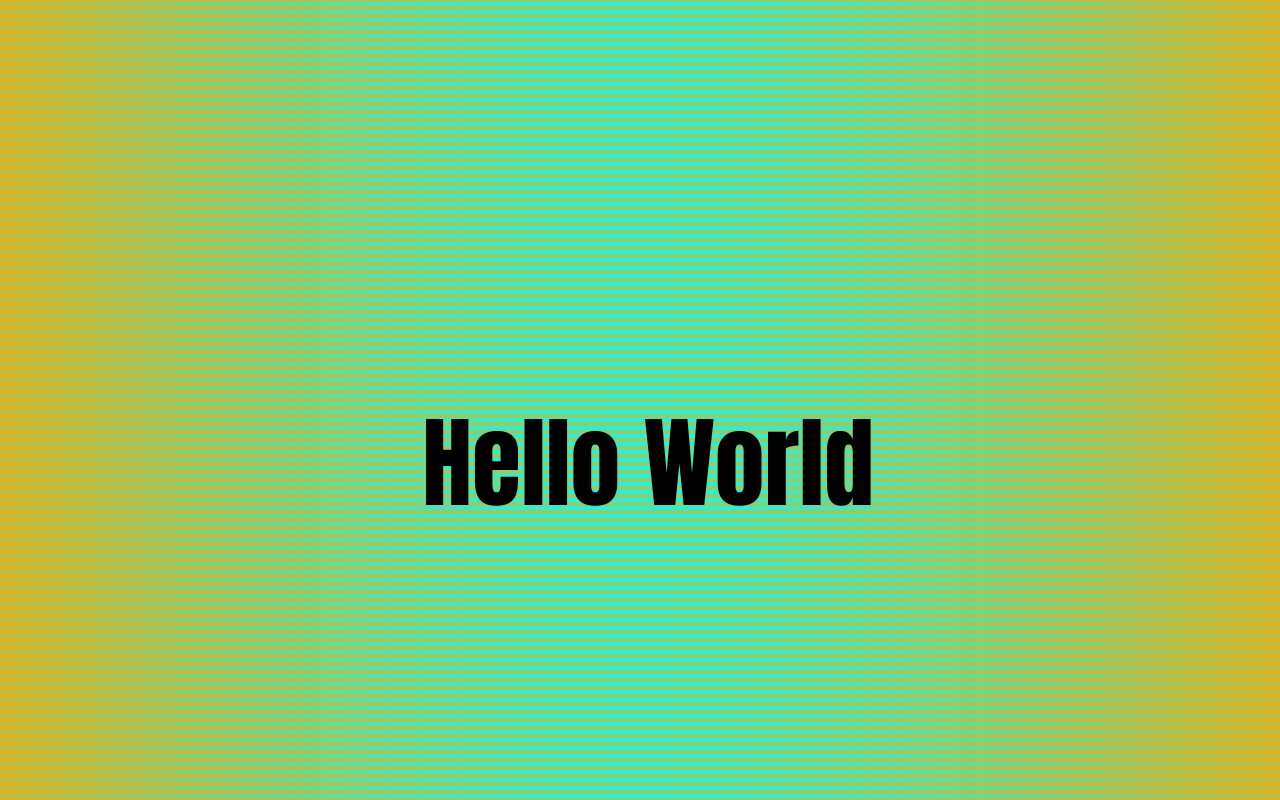
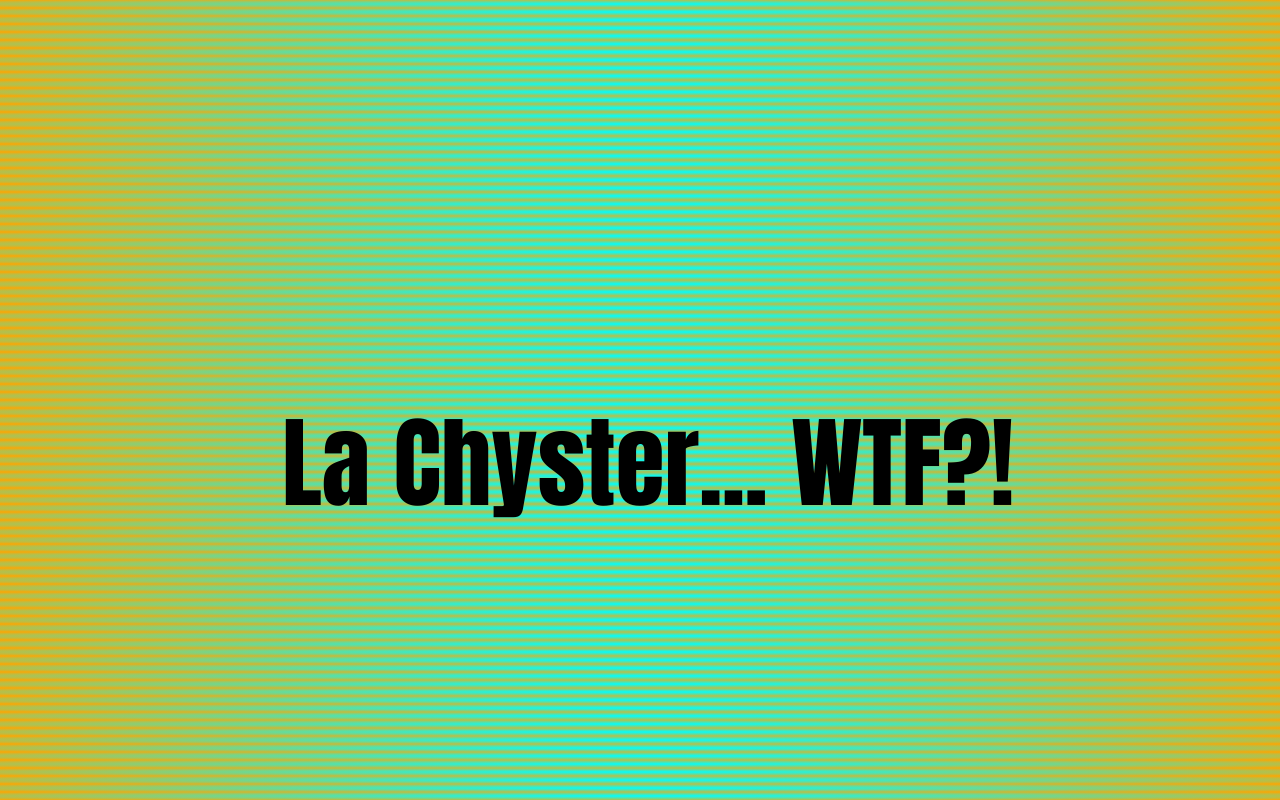
Before and after one commit to Yeskob/chyster, a plain HTML site: page index.html in a window 1280 px wide. Drawn offline with Linux system fonts and the light colour scheme.

Commit message:
prepa branch rule

```diff
--- a/index.html
+++ b/index.html
@@ -4,10 +4,10 @@
 	<meta charset="utf-8">
 	<link href="index.css" rel="stylesheet" type="text/css">
 
-	<title>Chyster Corp</title>
+	<title>Chyster Corp 2016</title>
 </head>
 <body>
-	<H1>Hello World</H1>
+	<H1>La Chyster... WTF?!</H1>
 
 </body>
 </html>
```
